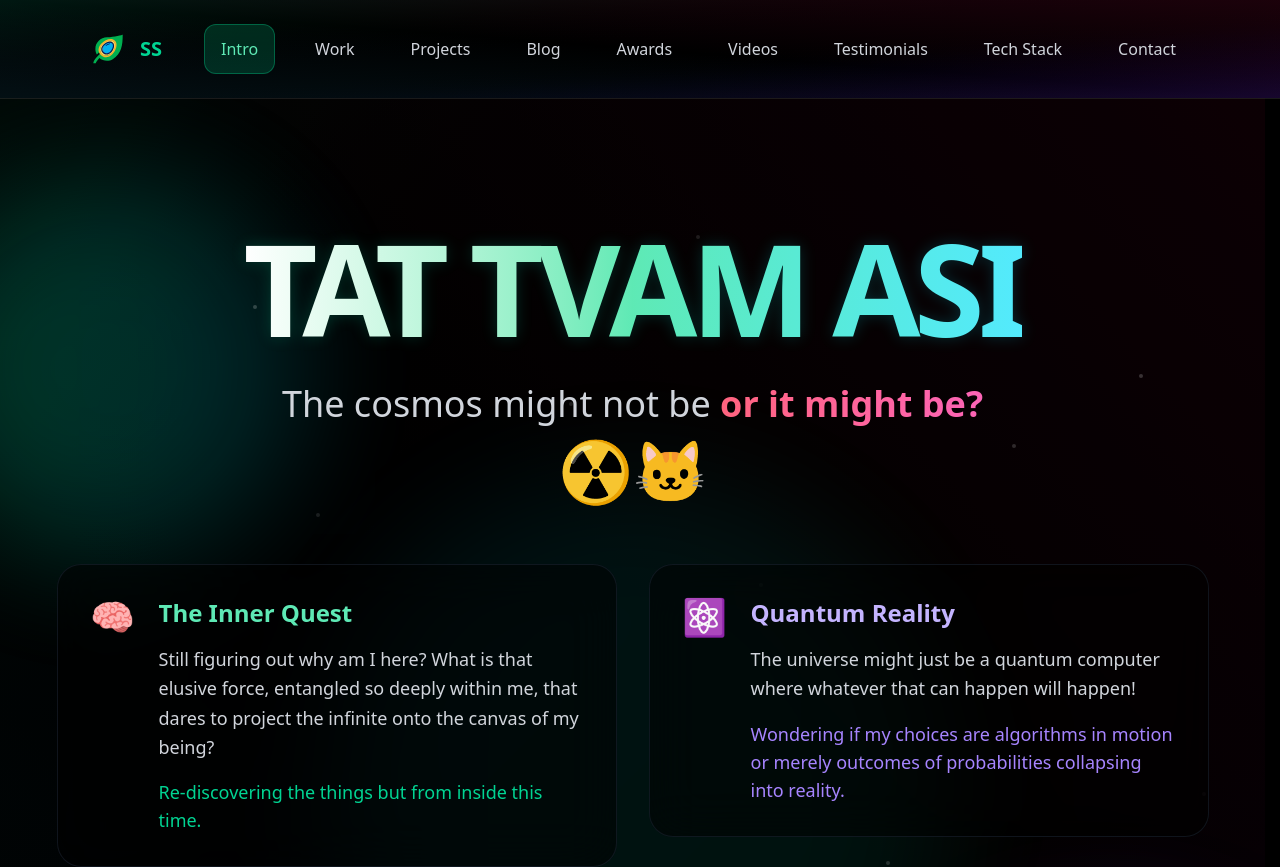
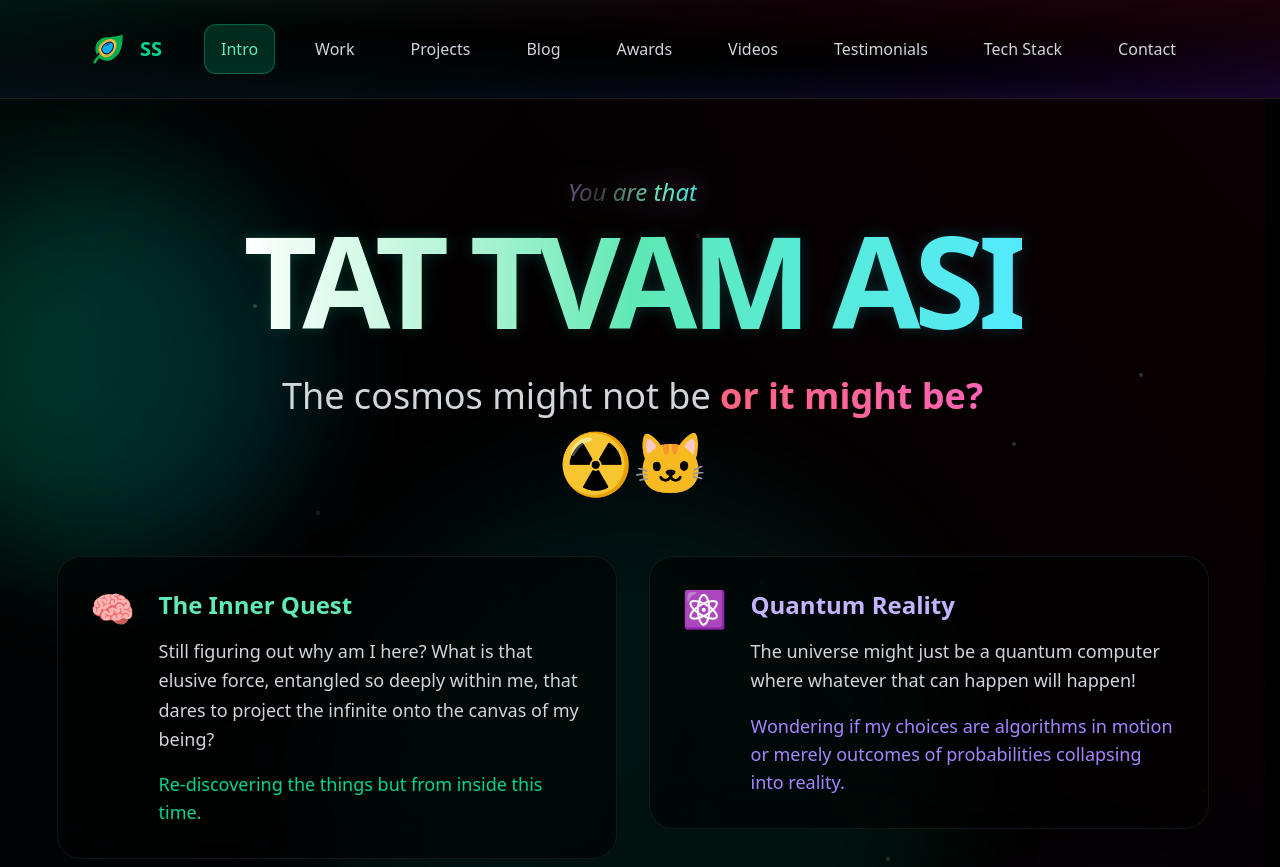
Before and after one commit to sedhha/next-js-pf-v2, a Next.js app: page /portfolio in a window 1280 px wide. Shown: the top 867 px of the page. Built offline with nearby package versions, Linux system fonts and the light colour scheme; a web font is replaced by a local one.

Commit message:
feat: tat tvam asi - meaning

```diff
--- a/components/v4/Intro.tsx
+++ b/components/v4/Intro.tsx
@@ -56,9 +56,23 @@ const Intro = () => {
             </div>
 
             {/* Main Content */}
-            <div className="relative z-10 flex flex-col items-center justify-center min-h-screen px-4 py-20 pt-32">
+            <div className="relative z-10 flex flex-col items-center justify-center min-h-screen px-4 py-20 pt-20">
                 {/* Hero Section */}
                 <div className="text-center max-w-6xl mx-auto space-y-8 mb-16">
+                    {/* Small text before title */}
+                    <p
+                        className="
+                            relative inline-block italic text-2xl font-light mb-2
+                            bg-clip-text text-transparent
+                            [background-image:linear-gradient(90deg,rgba(255,255,255,0.2),var(--color-theme-emerald-300),var(--color-theme-cyan-400),var(--color-theme-violet-400),rgba(255,255,255,0.2))]
+                            [background-size:200%_100%]
+                            animate-[text-shimmer_3s_linear_infinite]
+                            drop-shadow-[0_0_8px_rgba(34,211,238,0.6)]
+                            sm:drop-shadow-[0_0_14px_rgba(167,139,250,0.5)]
+                        "
+                    >
+                        You are that
+                    </p>
                     {/* Main Title */}
                     <div className="relative group">
                         <h1 className="text-5xl sm:text-7xl lg:text-9xl font-black tracking-tighter leading-none">
@@ -75,6 +89,7 @@ const Intro = () => {
                         {/* Animated underline */}
                         <div className="absolute -bottom-4 left-1/2 -translate-x-1/2 w-0 group-hover:w-full h-1 bg-gradient-to-r from-transparent via-emerald-400 to-transparent transition-all duration-1000 blur-sm"></div>
                     </div>
+
 
                     {/* Subtitle with emoji */}
                     <div className="space-y-4">
```
Lines whose indentation alone changed are shown as unchanged.
